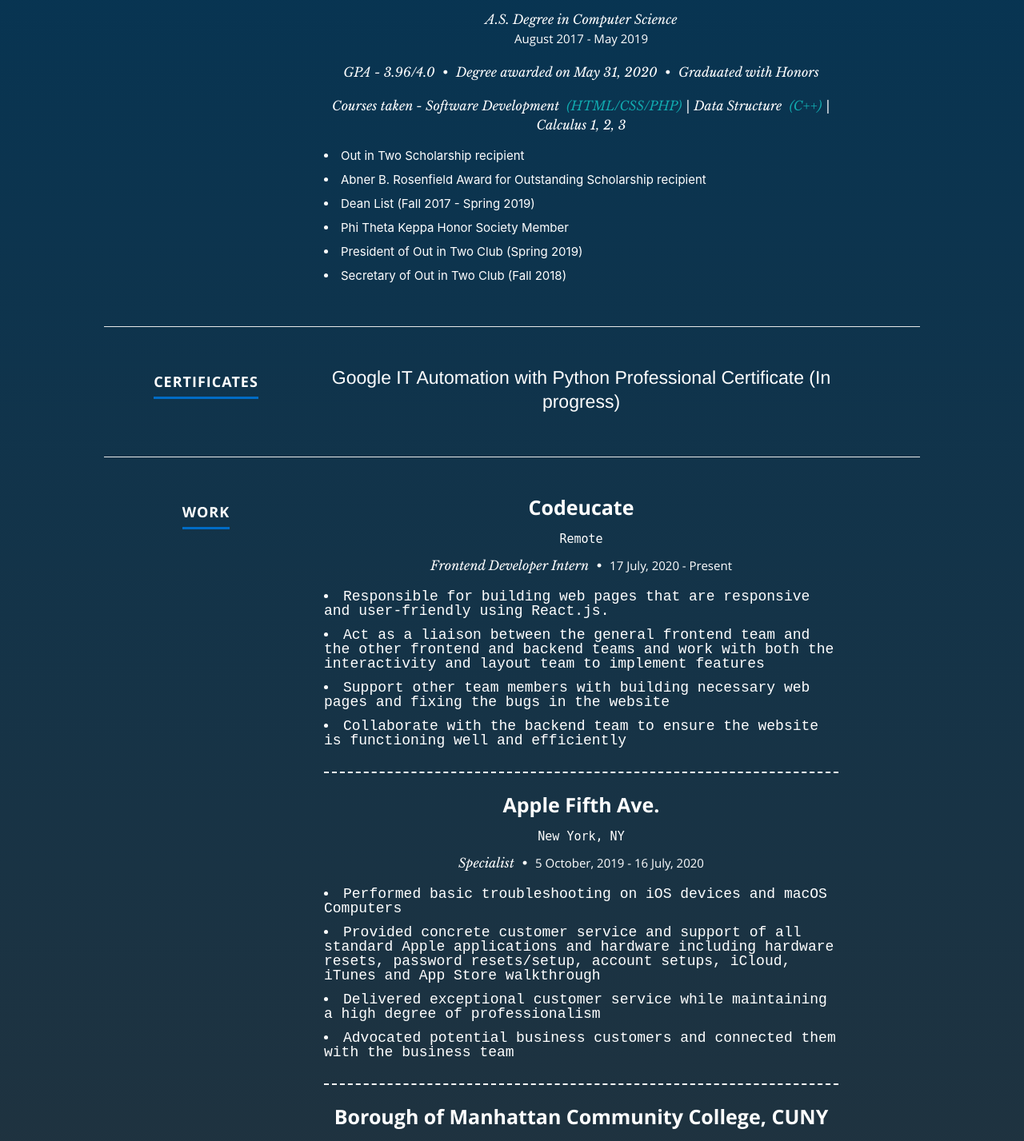
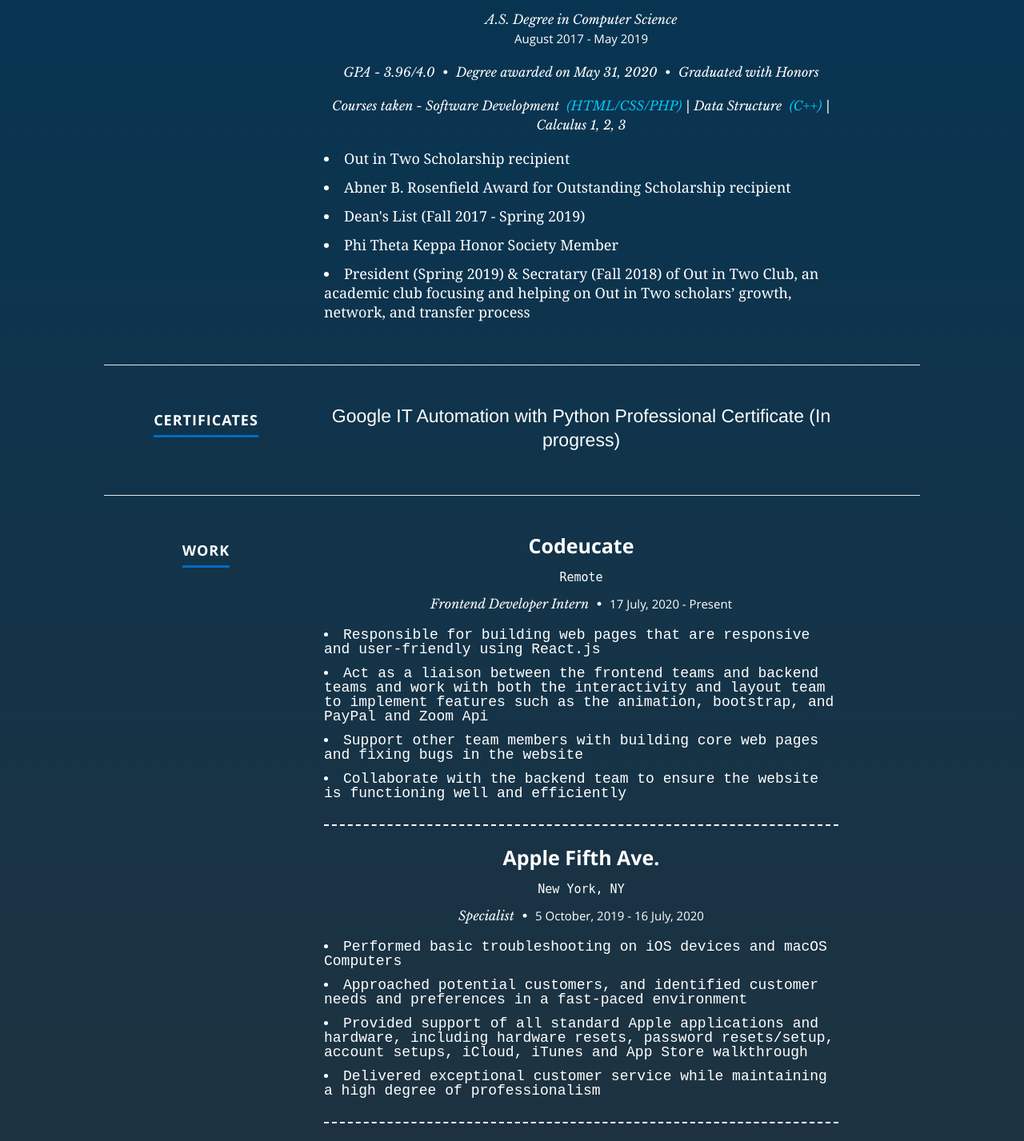
Before and after one commit to MyatThuKo/Portfolio-Website, a React (Create React App) app: page / in a window 1280 px wide. Shown: the part 2346-3773 px from the top of the page at 80% size. Built offline with nearby package versions, Linux system fonts and the light colour scheme.

Commit message:
Changes in Education

```diff
--- a/public/css/layout.css
+++ b/public/css/layout.css
@@ -311,6 +311,11 @@
    padding-bottom: 24px;
    border-bottom: 1px solid #E8E8E8;
 }
+
+.education li {
+   font: 18px/24px Georgia, 'Times New Roman', Times, serif;
+}
+
 #resume .info {
    font: 16px/24px 'librebaskerville-italic', serif;
    color: white;
@@ -330,7 +335,7 @@
 #resume .courses span {
    margin-right: 5px;
    margin-left: 5px;
-   color: #11ABB0;
+   color: #04c9fa;
 }
 #resume .date {
    font: 15px/24px 'opensans-regular', sans-serif;
--- a/src/components/resume/resume.js
+++ b/src/components/resume/resume.js
@@ -38,10 +38,9 @@
                             <p style={{ textAlign: 'left' }}>
                                 <li> Out in Two Scholarship recipient</li>
                                 <li> Abner B. Rosenfield Award for Outstanding Scholarship recipient </li>
-                                <li> Dean List (Fall 2017 - Spring 2019) </li>
+                                <li> Dean's List (Fall 2017 - Spring 2019) </li>
                                 <li> Phi Theta Keppa Honor Society Member </li>
-                                <li> President of Out in Two Club (Spring 2019) </li>
-                                <li> Secretary of Out in Two Club (Fall 2018) </li>
+                                <li> President (Spring 2019) & Secratary (Fall 2018) of Out in Two Club, an academic club focusing and helping on Out in Two scholars’ growth, network, and transfer process </li>
                             </p>
                         </div>
                     </div>
@@ -72,9 +71,9 @@
                             <h5 className="location"> Remote </h5>
                             <p className="info">Frontend Developer Intern <span>•</span> <em className="date">17 July, 2020 - Present</em></p>
                             <p className="description">
-                                <li> Responsible for building web pages that are responsive and user-friendly using React.js. </li>
-                                <li> Act as a liaison between the general frontend team and the other frontend and backend teams and work with both the interactivity and layout team to implement features </li>
-                                <li> Support other team members with building necessary web pages and fixing the bugs in the website </li>
+                                <li> Responsible for building web pages that are responsive and user-friendly using React.js </li>
+                                <li> Act as a liaison between the frontend teams and backend teams and work with both the interactivity and layout team to implement features such as the animation, bootstrap, and PayPal and Zoom Api </li>
+                                <li> Support other team members with building core web pages and fixing bugs in the website </li>
                                 <li> Collaborate with the backend team to ensure the website is functioning well and efficiently </li>
                             </p>
                         </div>
@@ -87,9 +86,9 @@
                             <p className="info">Specialist <span>•</span> <em className="date"> 5 October, 2019 - 16 July, 2020 </em></p>
                             <p className="description">
                                 <li> Performed basic troubleshooting on iOS devices and macOS Computers  </li>
-                                <li> Provided concrete customer service and support of all standard Apple applications and hardware including hardware resets, password resets/setup, account setups, iCloud, iTunes and App Store walkthrough </li>
+                                <li> Approached potential customers, and identified customer needs and preferences in a fast-paced environment </li>
+                                <li> Provided support of all standard Apple applications and hardware, including hardware resets, password resets/setup, account setups, iCloud, iTunes and App Store walkthrough </li>
                                 <li> Delivered exceptional customer service while maintaining a high degree of professionalism </li>
-                                <li> Advocated potential business customers and connected them with the business team </li>
                             </p>
                         </div>
                     </div>
```
